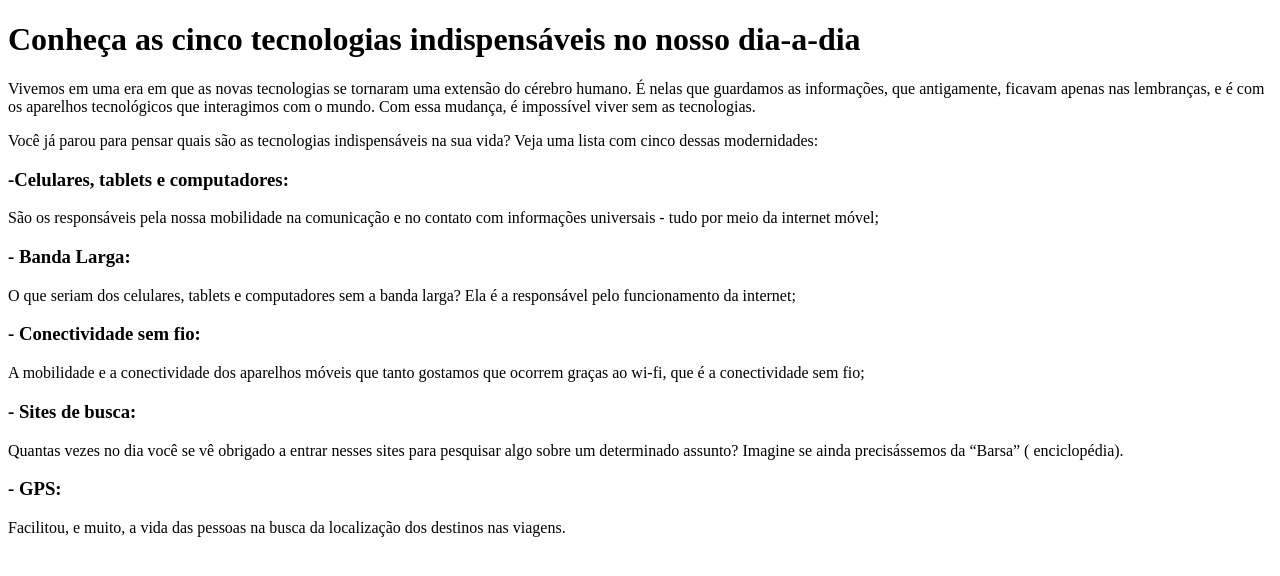
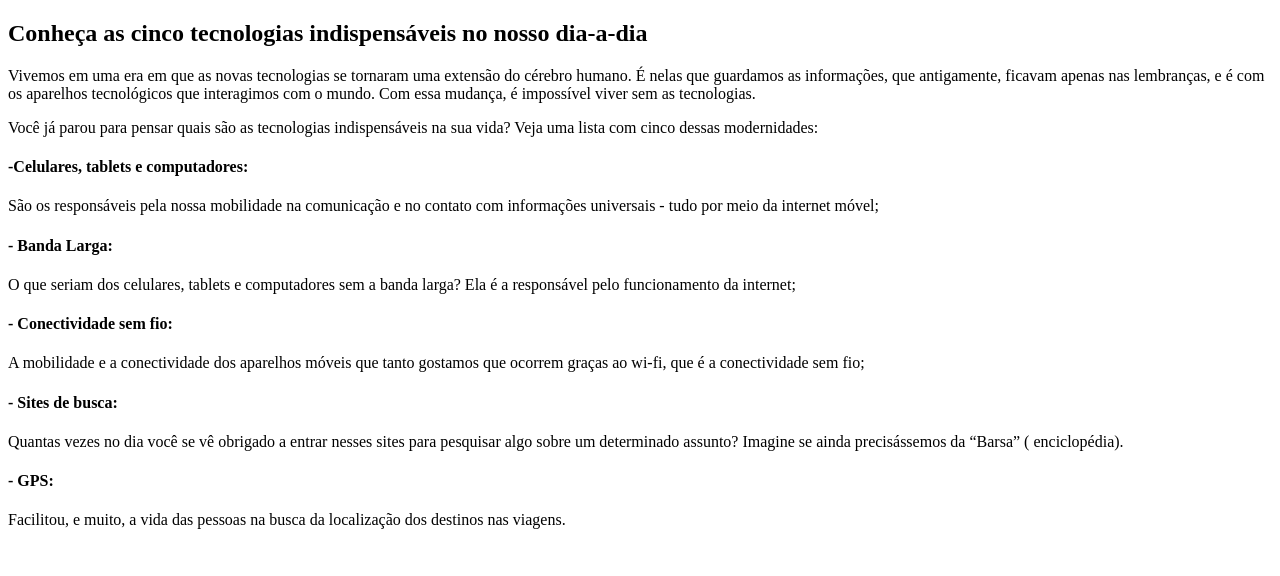
Before and after one commit to LC231A/AVA3T-PC-1A, a plain HTML site: page index.html in a window 1280 px wide. Drawn offline with Linux system fonts and the light colour scheme; a script that the page names is missing.

Commit message:
Edição 4

```diff
--- a/index.html
+++ b/index.html
@@ -9,18 +9,18 @@
     <script src='main.js'></script>
 </head>
 <body>
-    <h1>Conheça as cinco tecnologias indispensáveis no nosso dia-a-dia</h1>
+    <h2>Conheça as cinco tecnologias indispensáveis no nosso dia-a-dia</h2>
         <p>Vivemos em uma era em que as novas tecnologias se tornaram uma extensão do cérebro humano. É nelas que guardamos as informações, que antigamente, ficavam apenas nas lembranças, e é com os aparelhos tecnológicos que interagimos com o mundo.  Com essa mudança, é impossível viver sem as tecnologias.</p>
         <p>Você já parou para pensar quais são as tecnologias indispensáveis na sua vida? Veja uma lista com cinco dessas modernidades:<p/>
-            <h3>-Celulares, tablets e computadores:</h3>
+            <h4>-Celulares, tablets e computadores:</h4>
                 <p>São os responsáveis pela nossa mobilidade na comunicação e no contato com informações universais - tudo por meio da internet móvel;</p>
-            <h3><strong>- Banda Larga:</strong></h3>
+            <h4><strong>- Banda Larga:</strong></h4>
                 <p> O que seriam dos celulares, tablets e computadores sem a banda larga? Ela é a responsável pelo funcionamento da internet;</p>
-            <h3><strong>- Conectividade sem fio:</strong></h3>
+            <h4><strong>- Conectividade sem fio:</strong></h4>
                 <p>A mobilidade e a conectividade dos aparelhos móveis que tanto gostamos que ocorrem graças ao wi-fi, que é a conectividade sem fio;</p>
-            <h3><strong>- Sites de busca:</strong></h3>
+            <h4><strong>- Sites de busca:</strong></h4>
                 Quantas vezes no dia você se vê obrigado a entrar nesses sites para pesquisar algo sobre um determinado assunto? Imagine se ainda precisássemos da “Barsa” ( enciclopédia).</p>
-            <h3><strong>- GPS:</strong></h3>
+            <h4><strong>- GPS:</strong></h4>
                 <p>Facilitou, e muito, a vida das pessoas na busca da localização dos destinos nas viagens.</p>
 
 </body>
```
